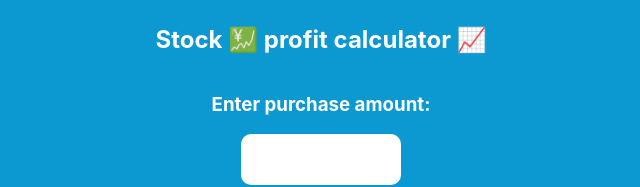
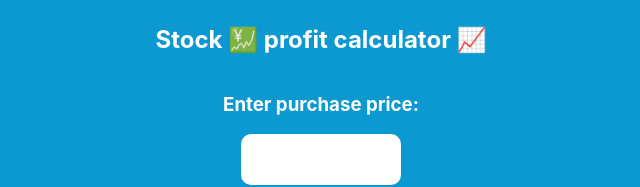
Before and after one commit to Pratham82/stock-profit-calculator, a React (Create React App) app: page / in a window 1280 px wide. Shown: the top 187 px of the page, without its empty margins (319-959 px from the left). Built offline with nearby package versions, Linux system fonts and the light colour scheme.

Commit message:
Update App.js

```diff
--- a/src/App.js
+++ b/src/App.js
@@ -49,7 +49,7 @@ function App() {
     >
       <h2>Stock 💹 profit calculator 📈</h2>
       <div className="container"></div>
-      <h3>Enter purchase amount:</h3>
+      <h3>Enter purchase price:</h3>
       <input
         type="number"
         className="inputStyles"
```
